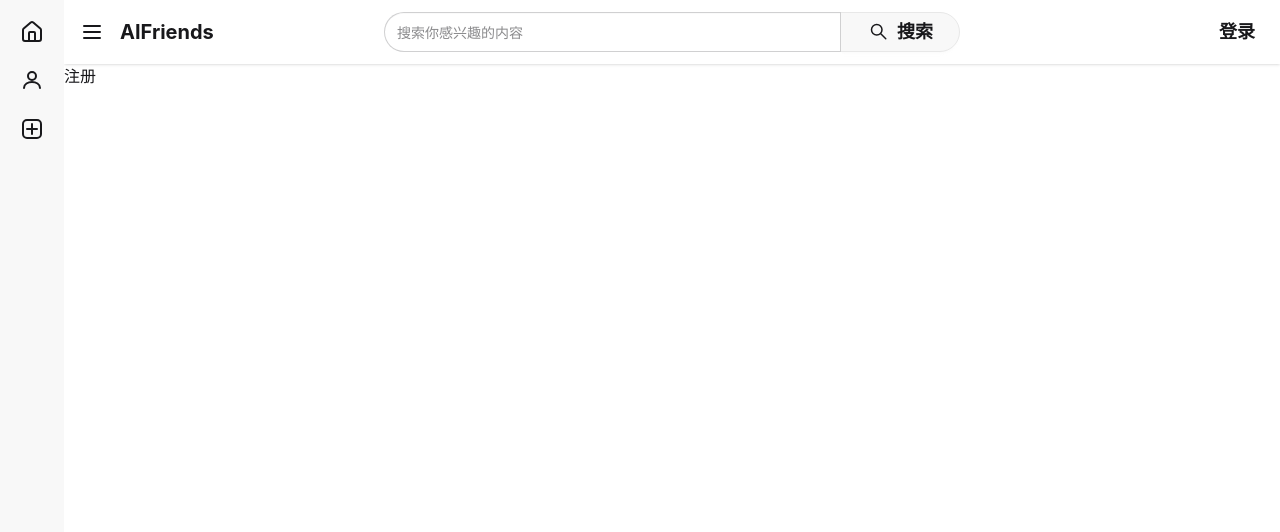
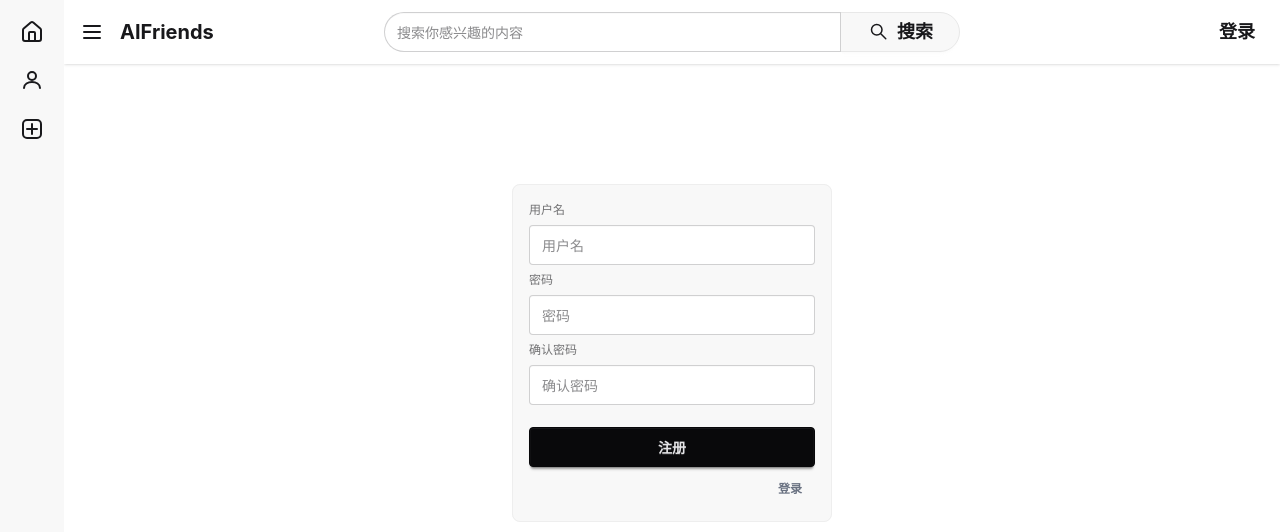
Before and after one commit to nanyvan/aifriends, a Vue app in the folder frontend/: page /user/account/reginster in a window 1280 px wide. Shown: the top 532 px of the page. Built offline with nearby package versions, Linux system fonts and the light colour scheme.

Commit message:
实现注册登录页面

```diff
--- a/frontend/src/views/user/account/LoginIndex.vue
+++ b/frontend/src/views/user/account/LoginIndex.vue
@@ -3,7 +3,24 @@
 </script>
 
 <template>
-登录
+  <div class="flex justify-center mt-30">
+    <fieldset class="fieldset bg-base-200 border-base-300 rounded-box w-xs border p-4">
+
+      <label class="label">用户名</label>
+      <input type="text" class="input" placeholder="用户名" />
+
+      <label class="label">密码</label>
+      <input type="password" class="input" placeholder="密码" />
+
+      <button class="btn btn-neutral mt-4">登录</button>
+      <div class="flex justify-end">
+        <RouterLink :to="{name: 'user-account-register-index'}" class="btn btn-sm btn-ghost text-gray-500">
+          注册
+        </RouterLink>
+      </div>
+    </fieldset>
+  </div>
+
 </template>
 
 <style scoped>
--- a/frontend/src/views/user/account/RegisterIndex.vue
+++ b/frontend/src/views/user/account/RegisterIndex.vue
@@ -3,7 +3,28 @@
 </script>
 
 <template>
-注册
+  <div class="flex justify-center mt-30">
+    <fieldset class="fieldset bg-base-200 border-base-300 rounded-box w-xs border p-4">
+
+      <label class="label">用户名</label>
+      <input type="text" class="input" placeholder="用户名" />
+
+      <label class="label">密码</label>
+      <input type="password" class="input" placeholder="密码" />
+
+
+      <label class="label">确认密码</label>
+      <input type="password" class="input" placeholder="确认密码" />
+
+      <button class="btn btn-neutral mt-4">注册</button>
+      <div class="flex justify-end">
+        <RouterLink :to="{name: 'user-account-login-index'}" class="btn btn-sm btn-ghost text-gray-500">
+          登录
+        </RouterLink>
+      </div>
+    </fieldset>
+  </div>
+
 </template>
 
 <style scoped>
--- a/frontend/src/views/user/space/SpaceIndex.vue
+++ b/frontend/src/views/user/space/SpaceIndex.vue
@@ -2,7 +2,6 @@
 import {useRoute, useRouter} from "vue-router";
 
 const route = useRoute()
-
 
 </script>
 
```
